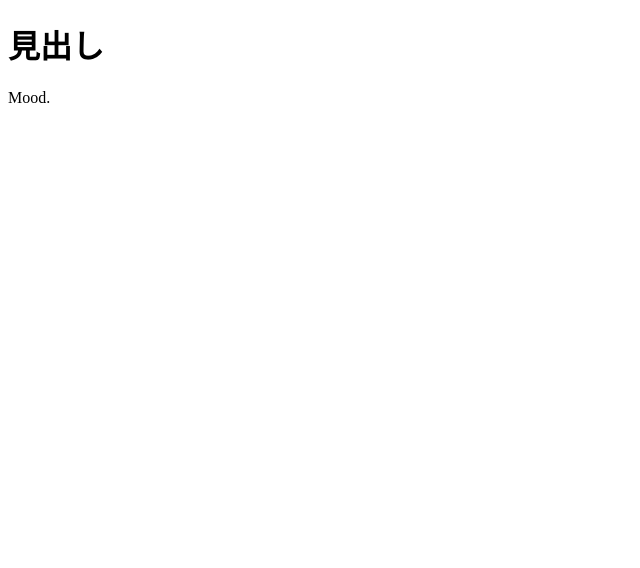
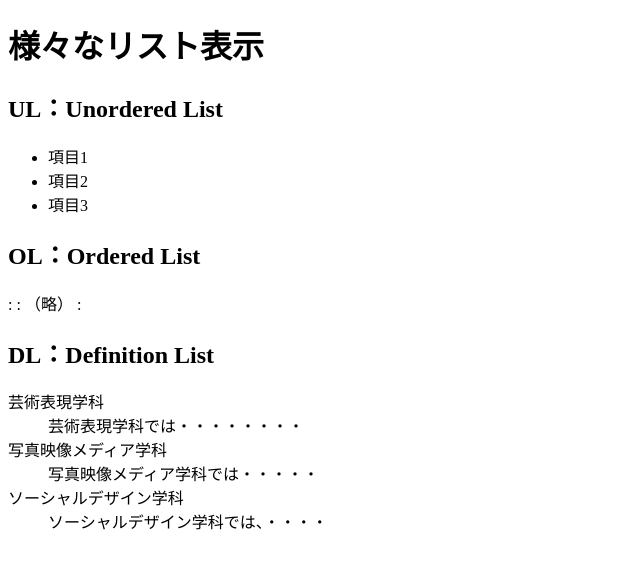
Before and after one commit to Takuan0321/html_sample_04, a plain HTML site: page index.html in a window 1280 px wide. Shown: the whole page, without its empty margins (0-640 px from the left). Drawn offline with Linux system fonts and the light colour scheme.

Commit message:
Update index.html

```diff
--- a/index.html
+++ b/index.html
@@ -2,12 +2,28 @@
 <html lang="ja">
   <head>
     <meta charset="UTF-8">
-    <title>Sample Page</title>
+    <title>HTML TAG Sample UL/OL/DL</title>
   </head>
   <body>
-    <h1>見出し</h1>
-    <P>
-      Mood.
-    </P>
+    <h1>様々なリスト表示</h1>
+    <h2>UL：Unordered List</h2>
+    <ul>
+      <li>項目1</li>
+      <li>項目2</li>
+      <li>項目3</li>
+    </ul>
+    <h2>OL：Ordered List</h2>
+         :
+         : （略）
+         :
+    <h2>DL：Definition List</h2>
+      <dl>
+         <dt>芸術表現学科</dt>
+         <dd>芸術表現学科では・・・・・・・・</dd>
+         <dt>写真映像メディア学科</dt>
+         <dd>写真映像メディア学科では・・・・・</dd>
+         <dt>ソーシャルデザイン学科</dt>
+         <dd>ソーシャルデザイン学科では、・・・・</dd>
+      </dl>
   </body>
 </html>
```
